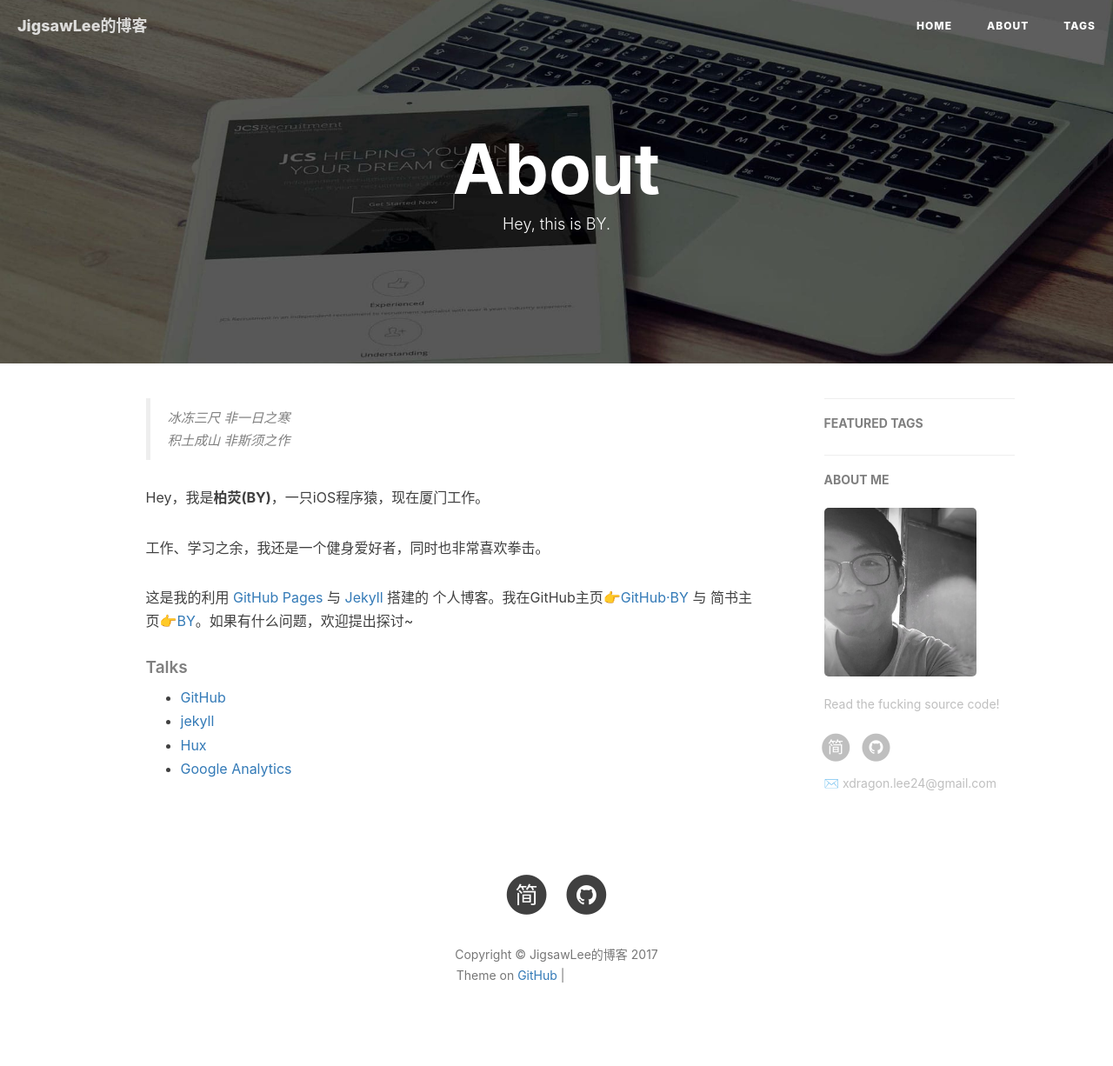
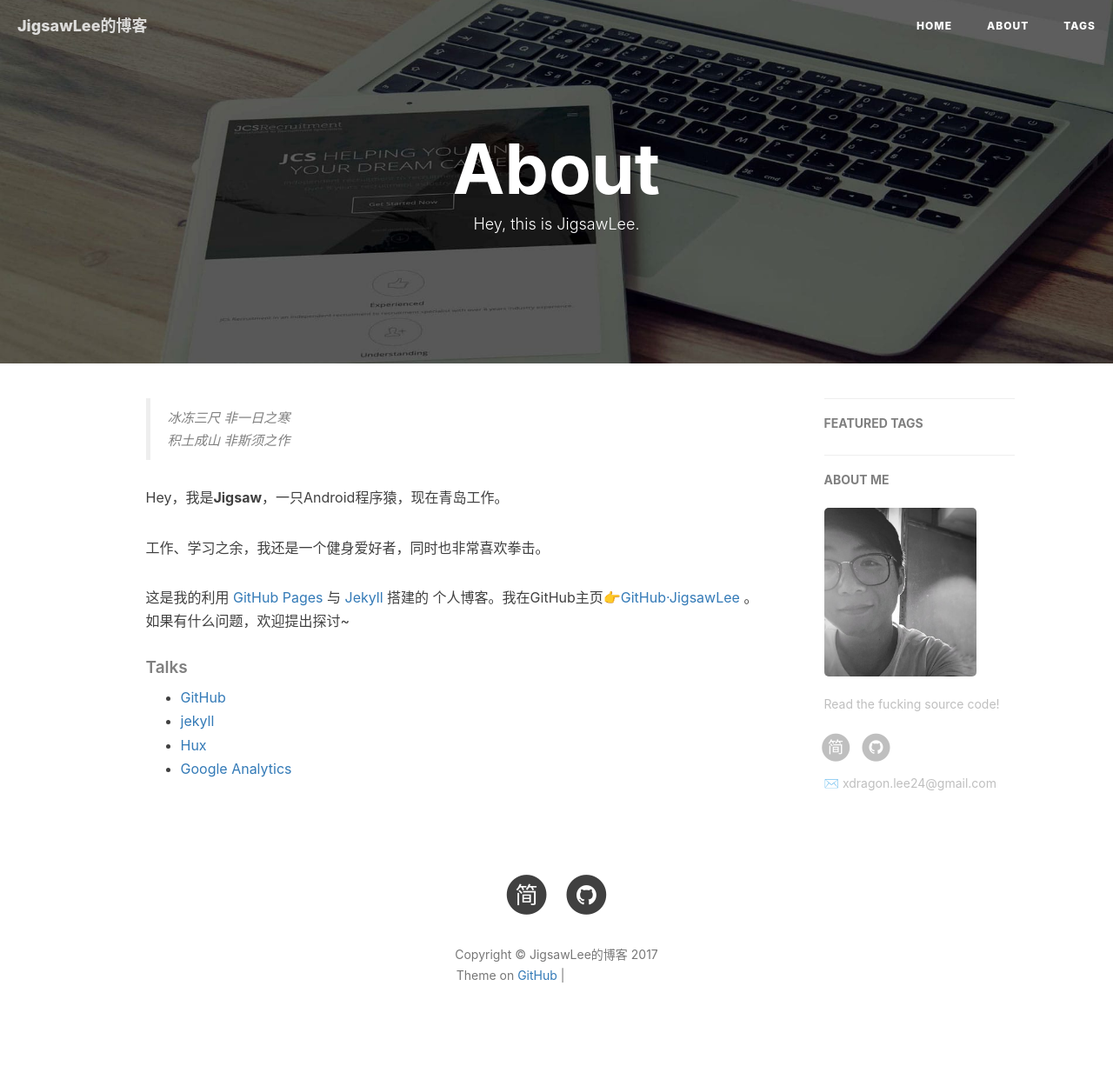
Before and after one commit to JigsawLee/JigsawLee.github.io, a Jekyll site: the page built from about.html, in a window 1280 px wide. Shown: the whole page at 87% size. Built offline with Jekyll 4.4.1, drawn with Linux system fonts in a browser that asks for light colours; nearby versions of some CDN libraries; comment, search, counter and statistics services are not loaded; grey boxes are pictures that could not be loaded.

Commit message:
update about.html

```diff
--- a/about.html
+++ b/about.html
@@ -1,7 +1,7 @@
 ---
 layout: page
 title: "About"
-description: "Hey, this is BY."
+description: "Hey, this is JigsawLee."
 header-img: "img/post-bg-rwd.jpg"
 ---
 
@@ -18,11 +18,11 @@
     <blockquote><p>冰冻三尺 非一日之寒<br>
     积土成山 非斯须之作</p></blockquote>
 
-    <p>Hey，我是<strong>柏荧(BY)</strong>，一只iOS程序猿，现在厦门工作。</p>
+    <p>Hey，我是<strong>Jigsaw</strong>，一只Android程序猿，现在青岛工作。</p>
 
     <p>工作、学习之余，我还是一个健身爱好者，同时也非常喜欢拳击。</p>
 
-    <p>这是我的利用 <a href="https://pages.github.com/">GitHub Pages</a> 与 <a href="http://jekyll.com.cn/">Jekyll</a> 搭建的 个人博客。我在GitHub主页<a href="https://github.com/qiubaiying">👉GitHub·BY</a> 与 简书主页<a href="https://http://www.jianshu.com/u/e71990ada2fd">👉BY</a>。如果有什么问题，欢迎提出探讨~</p>
+    <p>这是我的利用 <a href="https://pages.github.com/">GitHub Pages</a> 与 <a href="http://jekyll.com.cn/">Jekyll</a> 搭建的 个人博客。我在GitHub主页<a href="https://github.com/jigsawlee">👉GitHub·JigsawLee</a> 。如果有什么问题，欢迎提出探讨~</p>
 
     <p></p>
 
```
